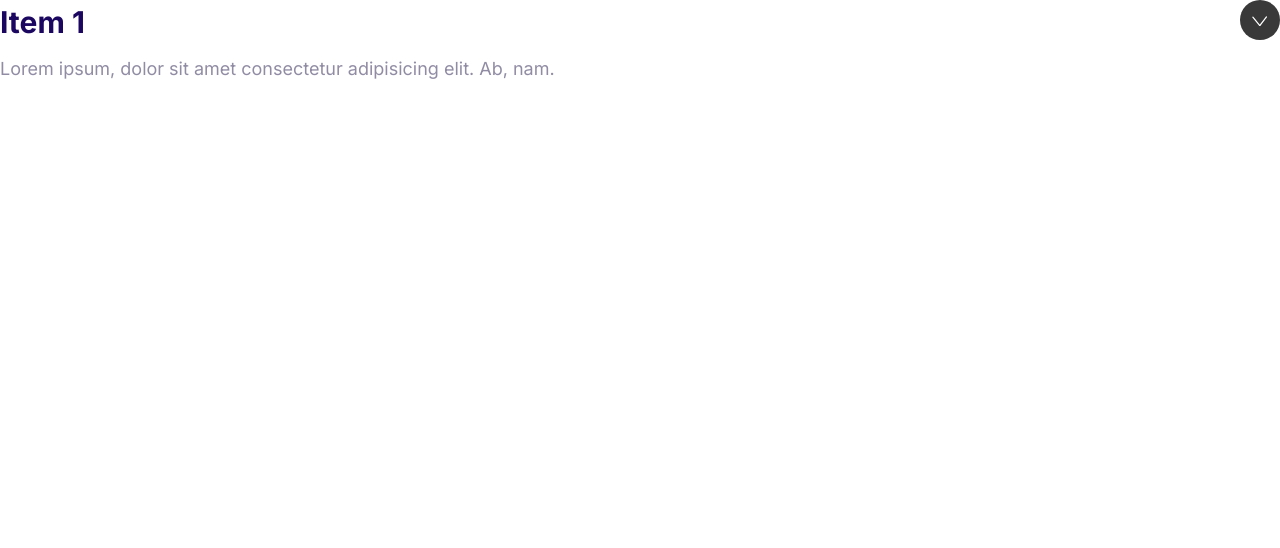
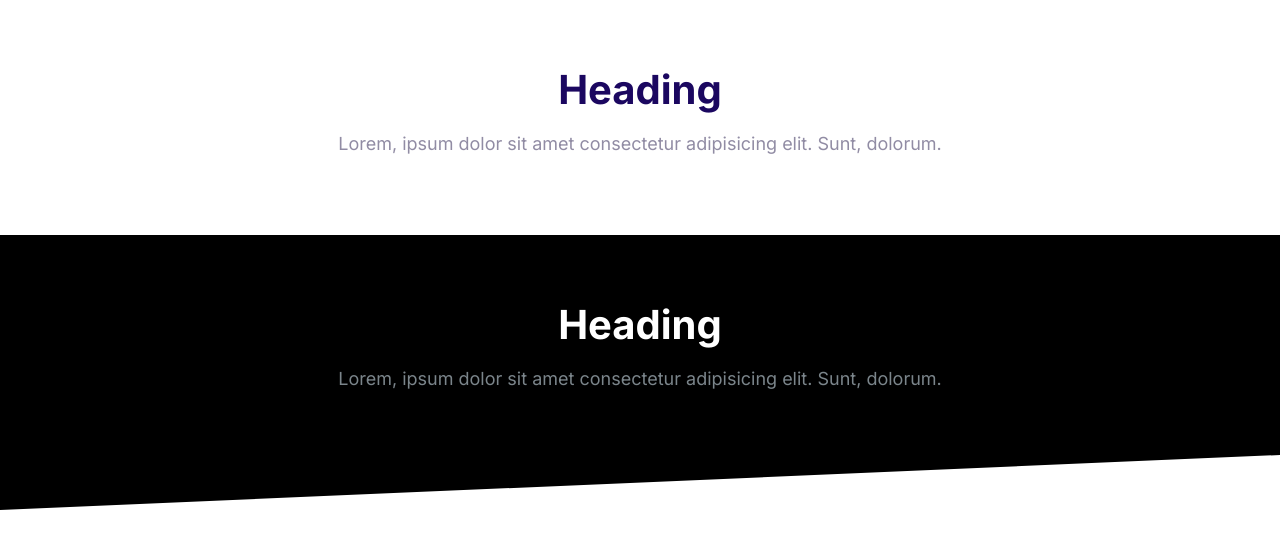
Before and after one commit to brain-shutdown/brain-shutdown.github.io, a plain HTML site: page index.html in a window 1280 px wide. Drawn offline with Linux system fonts and the light colour scheme.

Commit message:
Block elements added

```diff
--- a/css/styles.css
+++ b/css/styles.css
@@ -13,6 +13,12 @@
 *::after,
 *::before {
     box-sizing: border-box;
+}
+
+/* On black backgrounds, wrap the content in a div container and not in the block element where the black background is defined */
+.container {
+    max-width: 1140px;
+    margin: 0 auto;
 }
 
 /* ************ */
@@ -607,3 +613,38 @@ a {
     max-height: 100vh;
     opacity: 1;
 }
+
+/* ************ */
+/* BLOCK */
+/* ************ */
+.block {
+    --padding-vertical: 6rem;
+    padding: var(--padding-vertical) 2rem;
+}
+
+.block__header {
+    text-align: center;
+}
+
+.block__heading {
+    margin-top: 0;
+}
+
+.block--dark {
+    background: #000;
+    color: #7b858b;
+}
+
+.block--dark .block__heading {
+    color: #fff;
+}
+
+.block--skewed-right {
+    clip-path: polygon(0 0, 100% 0, 100% 100%, 0 80%);
+    padding-bottom: calc(var(--padding-vertical) + 4rem);
+}
+
+.block--skewed-left {
+    clip-path: polygon(0 0, 100% 0, 100% 80%, 0 100%);
+    padding-bottom: calc(var(--padding-vertical) + 4rem);
+}
--- a/index.html
+++ b/index.html
@@ -10,15 +10,22 @@
         <link rel="stylesheet" href="css/styles.css" />
     </head>
     <body>
-        <div class="collapsible collapsible--expanded">
-            <header class="collapsible__header">
-                <h2 class="collapsible__heading">Item 1</h2>
-                <svg class="icon icon--white collapsible__chevron">
-                    <use xlink:href="images/sprite.svg#chevron"></use>
-                </svg>
+        <section class="block container">
+            <!-- Container wrapping a block element -->
+            <header class="block__header">
+                <h2 class="block__heading">Heading</h2>
+                <p>Lorem, ipsum dolor sit amet consectetur adipisicing elit. Sunt, dolorum.</p>
             </header>
-            <div class="collapsible__content">Lorem ipsum, dolor sit amet consectetur adipisicing elit. Ab, nam.</div>
-        </div>
+        </section>
+        <section class="block block--dark block--skewed-left">
+            <!-- Container wrapping content element (black background)-->
+            <div class="container">
+                <header class="block__header">
+                    <h2 class="block__heading">Heading</h2>
+                    <p>Lorem, ipsum dolor sit amet consectetur adipisicing elit. Sunt, dolorum.</p>
+                </header>
+            </div>
+        </section>
         <script src="js/main.js"></script>
     </body>
 </html>
```
Also changed, not shown: components/blocks.html (added, +17 -0 lines).
